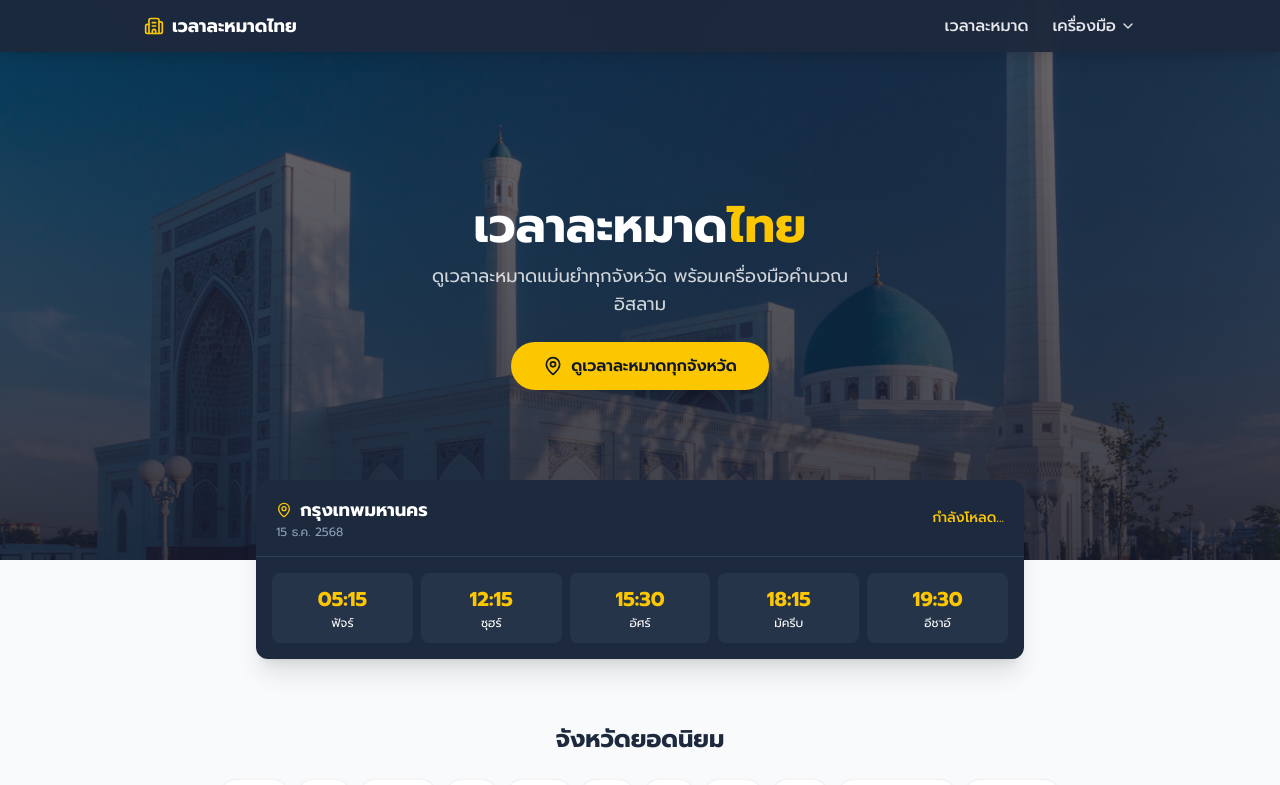
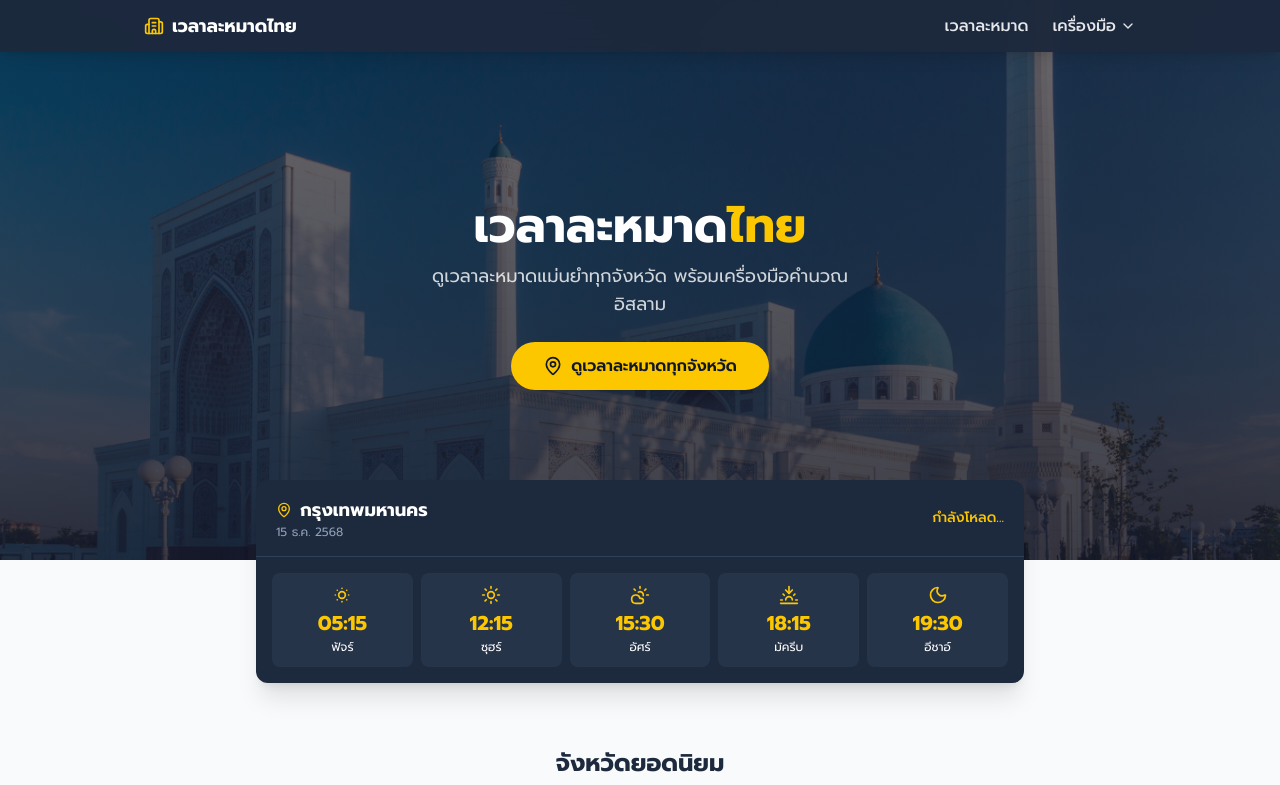
Before and after one commit to Nonie001/prayertime, a Next.js app: page / in a window 1280 px wide. Shown: the top 785 px of the page. Built offline with nearby package versions, Linux system fonts and the light colour scheme; no server answers.

Commit message:
Add prayer time icons for each salah

```diff
--- a/app/page.tsx
+++ b/app/page.tsx
@@ -1,7 +1,7 @@
 import Link from 'next/link';
 import provinces from '@/data/provinces.json';
 import { getPrayerTimes, PRAYER_NAMES } from '@/lib/utils/prayerTimes';
-import { Calculator, Scroll, Clock, MapPin, ArrowRight, Star } from 'lucide-react';
+import { Calculator, Scroll, Clock, MapPin, ArrowRight, Star, Sun, Sunset, Moon, CloudSun, SunDim } from 'lucide-react';
 
 export const revalidate = 86400;
 
@@ -95,14 +95,26 @@ export default async function Home() {
                 <div className="grid grid-cols-5 gap-2">
                   {Object.entries(bangkokPrayerData.times)
                     .filter(([key]) => key !== 'sunrise')
-                    .map(([key, time]) => (
-                      <div key={key} className="bg-slate-700/50 rounded-lg p-2 md:p-3 text-center">
-                        <div className="text-lg md:text-xl font-bold text-yellow-400">{time}</div>
-                        <div className="text-white text-[10px] md:text-xs mt-0.5">
-                          {PRAYER_NAMES[key as keyof typeof PRAYER_NAMES]}
+                    .map(([key, time]) => {
+                      const icons: Record<string, React.ReactNode> = {
+                        fajr: <SunDim className="w-5 h-5 text-yellow-400" />,
+                        dhuhr: <Sun className="w-5 h-5 text-yellow-400" />,
+                        asr: <CloudSun className="w-5 h-5 text-yellow-400" />,
+                        maghrib: <Sunset className="w-5 h-5 text-yellow-400" />,
+                        isha: <Moon className="w-5 h-5 text-yellow-400" />,
+                      };
+                      return (
+                        <div key={key} className="bg-slate-700/50 rounded-lg p-2 md:p-3 text-center">
+                          <div className="flex justify-center mb-1">
+                            {icons[key]}
+                          </div>
+                          <div className="text-lg md:text-xl font-bold text-yellow-400">{time}</div>
+                          <div className="text-white text-[10px] md:text-xs mt-0.5">
+                            {PRAYER_NAMES[key as keyof typeof PRAYER_NAMES]}
+                          </div>
                         </div>
-                      </div>
-                  ))}
+                      );
+                    })}
                 </div>
               </div>
             </div>
```
